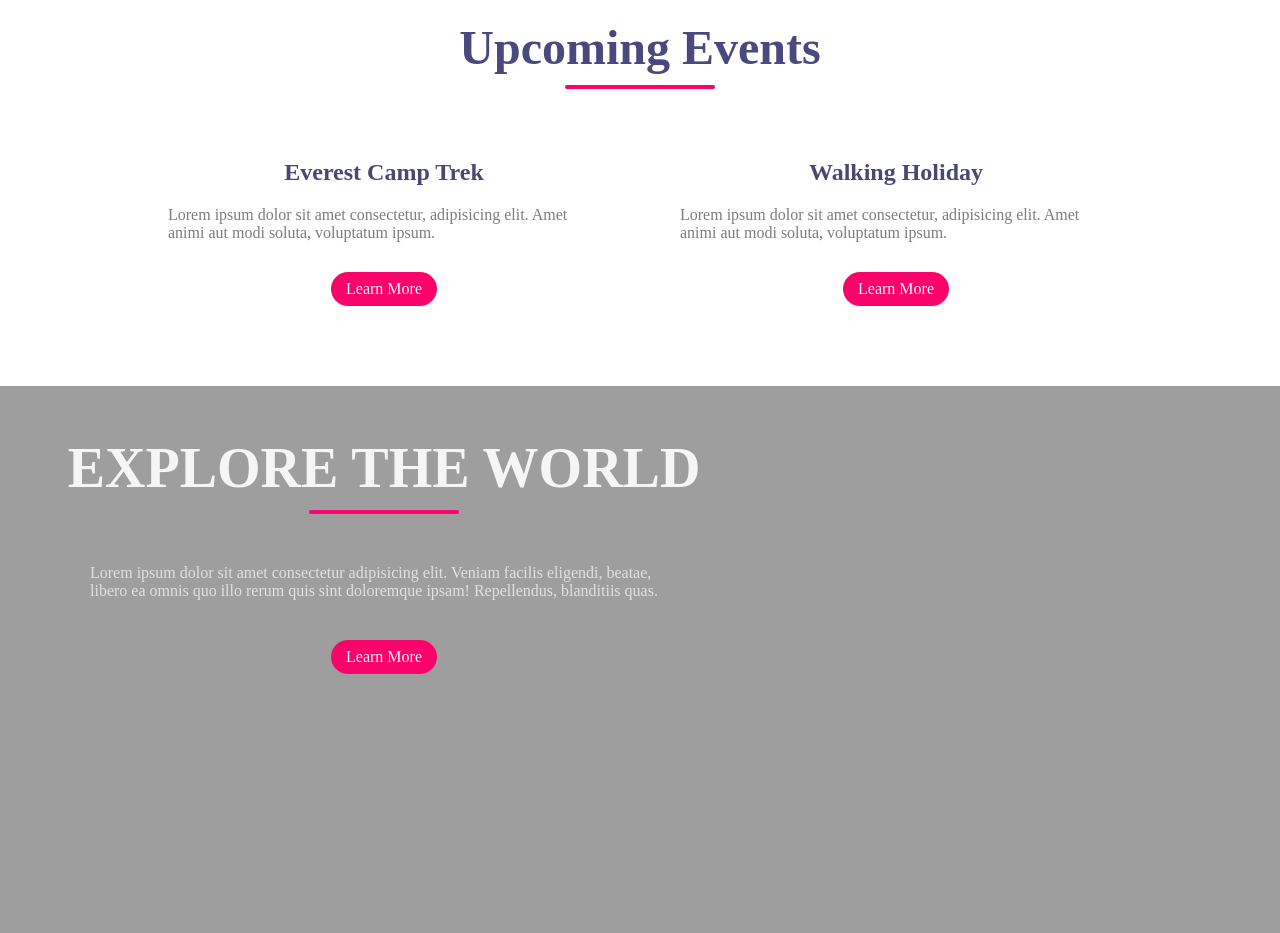
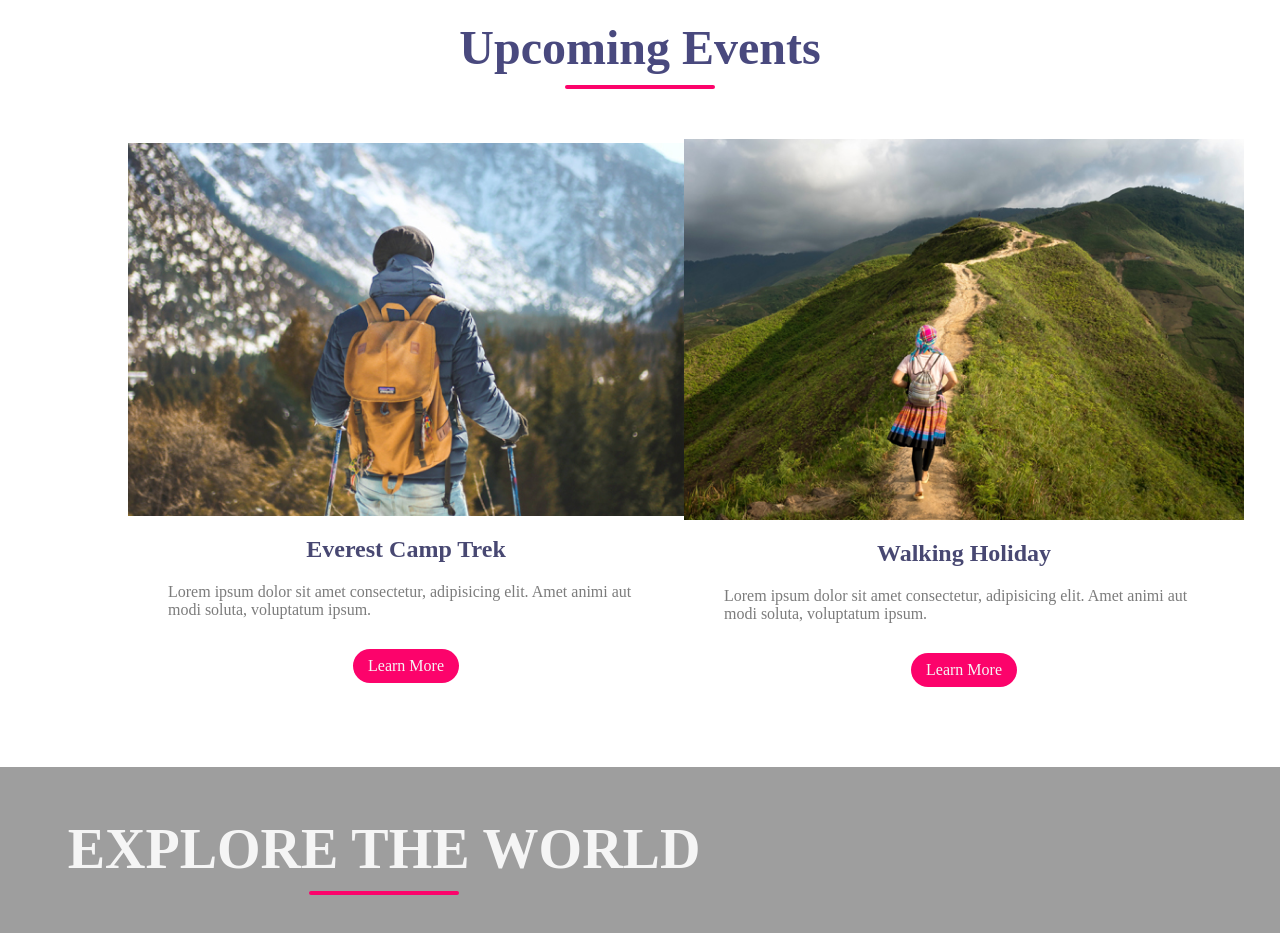
Before and after one commit to priyanshu1621/NEW_Responsive, a plain HTML site: page index.html in a window 1280 px wide. Shown: the part 860-1793 px from the top of the page. Drawn offline with Linux system fonts and the light colour scheme; the site is published under a folder, as on GitHub Pages, so addresses that start at the root find nothing.

Commit message:
Update index.html

```diff
--- a/index.html
+++ b/index.html
@@ -20,7 +20,7 @@
                 <li><a href="#"></a>About</li>
                 <li class="ctn"><a href="#"></a>Contact</li>
             </ul>
-            <img src="/img/menu-btn.png" alt="" class="menu-btn">
+            <img src="./img/menu-btn.png" alt="" class="menu-btn">
         </nav>
 
 
@@ -42,14 +42,14 @@
         </div>
        <dv class="row">
             <div class="col">
-                <img src="/img/img1.png" alt="">
+                <img src="./img/img1.png" alt="">
                 <h4>Everest Camp Trek</h4>
                 <p>Lorem ipsum dolor sit amet consectetur, adipisicing elit. Amet animi aut modi soluta, voluptatum ipsum.
                 </p>
                 <a href="#" class="ctn">Learn More</a>
             </div>
             <div class="col">
-                <img src="/img/img2.png" alt="">
+                <img src="./img/img2.png" alt="">
                 <h4>Walking Holiday</h4>
                 <p>Lorem ipsum dolor sit amet consectetur, adipisicing elit. Amet animi aut modi soluta, voluptatum ipsum.
                 </p>
```
